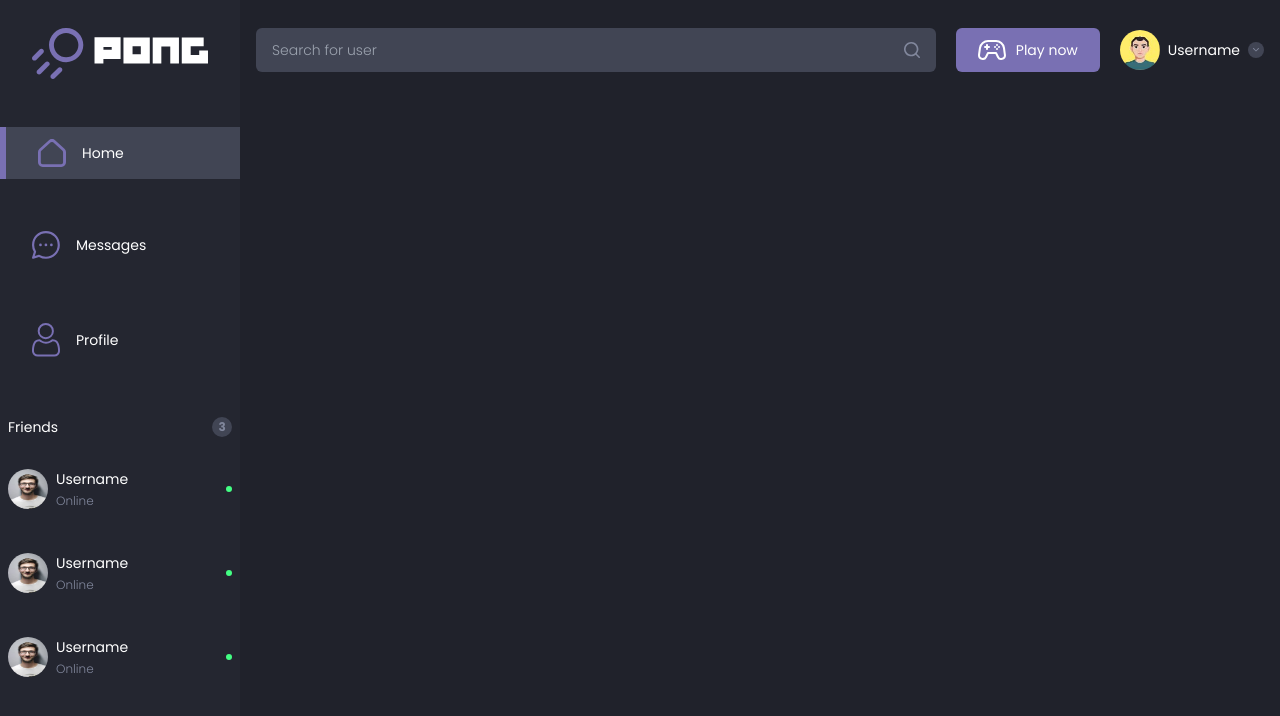
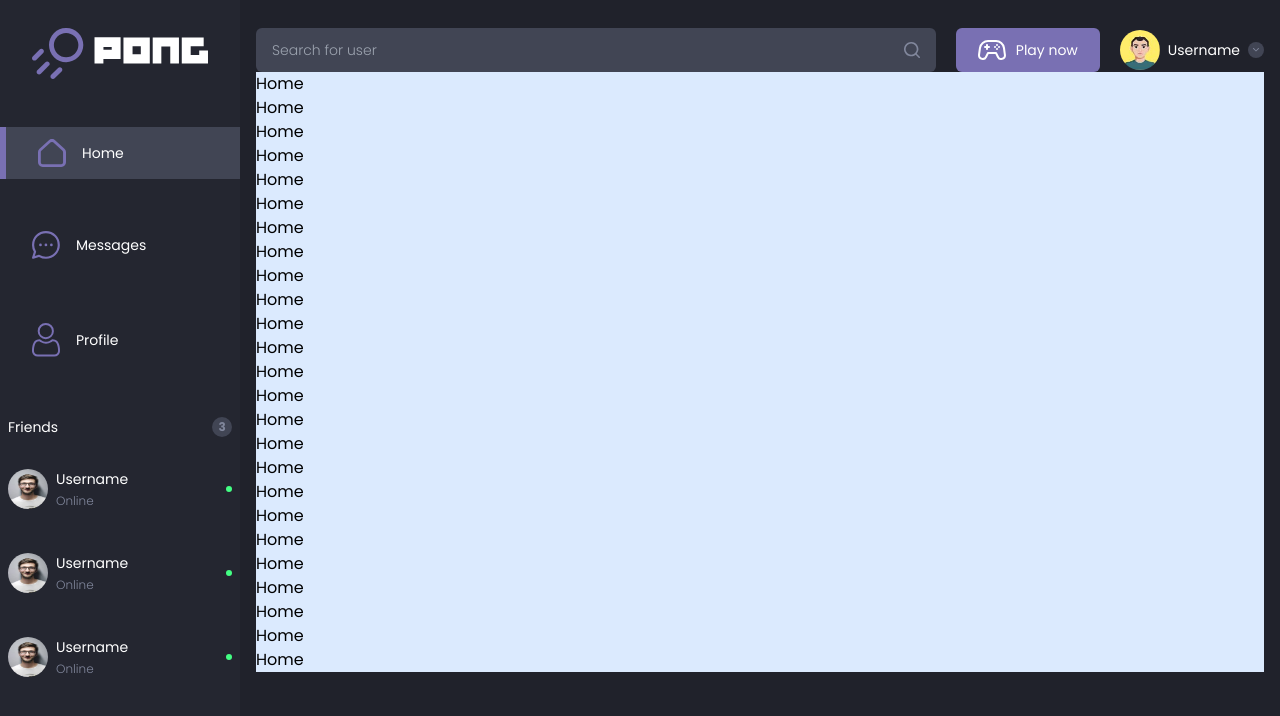
Before and after one commit to DNightOwl/42-ft-transcendence, a React (Create React App) app: page / in a window 1280 px wide. Shown: the top 716 px of the page. Built offline with nearby package versions, Linux system fonts and the light colour scheme.

Commit message:
add home component

```diff
--- a/src/App.css
+++ b/src/App.css
@@ -12,7 +12,7 @@ body{
     @apply bg-body;
 }
 #root{
-    @apply h-full
+    @apply h-full flex flex-col
 }
 
 .desktop-nav-item{
@@ -57,6 +57,10 @@ body{
     text-overflow: ellipsis;
 }
 
+main{
+    @apply mx-3 bg-blue-100 lg:ml-64 lg:mr-4 lg:pb-0;
+}
+
 @media screen and (min-width: 1024px) {
     .active {
         background-color: #414554;
--- a/src/App.tsx
+++ b/src/App.tsx
@@ -1,10 +1,12 @@
 
 import React from "react";
+import Home from "./components/Home";
 import Navigation from "./components/Items/Navigation/Navigation";
 function App() {
   return (
     <React.Fragment>
       <Navigation />
+      <Home/>
     </React.Fragment>
   );
 }
--- /dev/null
+++ b/src/components/Home.tsx
@@ -0,0 +1,33 @@
+import React from 'react'
+
+export default function Home() {
+  return (
+    <main>
+        <h1>Home</h1>
+        <h1>Home</h1>
+        <h1>Home</h1>
+        <h1>Home</h1>
+        <h1>Home</h1>
+        <h1>Home</h1>
+        <h1>Home</h1>
+        <h1>Home</h1>
+        <h1>Home</h1>
+        <h1>Home</h1>
+        <h1>Home</h1>
+        <h1>Home</h1>
+        <h1>Home</h1>
+        <h1>Home</h1>
+        <h1>Home</h1>
+        <h1>Home</h1>
+        <h1>Home</h1>
+        <h1>Home</h1>
+        <h1>Home</h1>
+        <h1>Home</h1>
+        <h1>Home</h1>
+        <h1>Home</h1>
+        <h1>Home</h1>
+        <h1>Home</h1>
+        <h1>Home</h1>
+    </main>
+  )
+}
--- a/src/components/Items/Navigation/NavigationDesktop/HeaderNav.tsx
+++ b/src/components/Items/Navigation/NavigationDesktop/HeaderNav.tsx
@@ -3,7 +3,7 @@ import {SearchIcon, ControllerIcon, ArrowDownIcon} from '../../Icons';
 import UserPicture from '../../../../assets/user.jpg'
 export default function HeaderNav() {
   return (
-    <section className='hidden lg:flex justify-between items-center pr-4 ml-64 pt-7 gap-5'>
+    <section className='hidden lg:flex justify-between items-center mr-4 ml-64 pt-7 gap-5'>
         <div className='flex items-center flex-1 bg-shape pr-4 rounded-md'>
             <input type="text" placeholder='Search for user' className='flex-1 bg-transparent placeholder-secondary-text placeholder:font-light placeholder:text-sm font-light text-sm p-3 pl-4 pr-1.5 focus:outline-none text-primaryText'/>
             <SearchIcon edit="w-4"/>
--- a/src/components/Items/Navigation/NavigationPhone/NavItemsPhone.tsx
+++ b/src/components/Items/Navigation/NavigationPhone/NavItemsPhone.tsx
@@ -3,7 +3,7 @@ import userPicture from '../../../../assets/user.jpg';
 
 export default function NavigationPhone() {
   return (
-    <section className='fixed bottom-0 w-full p-3 lg:hidden'>
+    <section className='fixed bottom-0 w-full px-3 pb-3 lg:hidden bg-body'>
         <nav className='bg-shape p-2 rounded-lg'>
             <ul className='flex justify-between items-center'>
                 <li>
```
